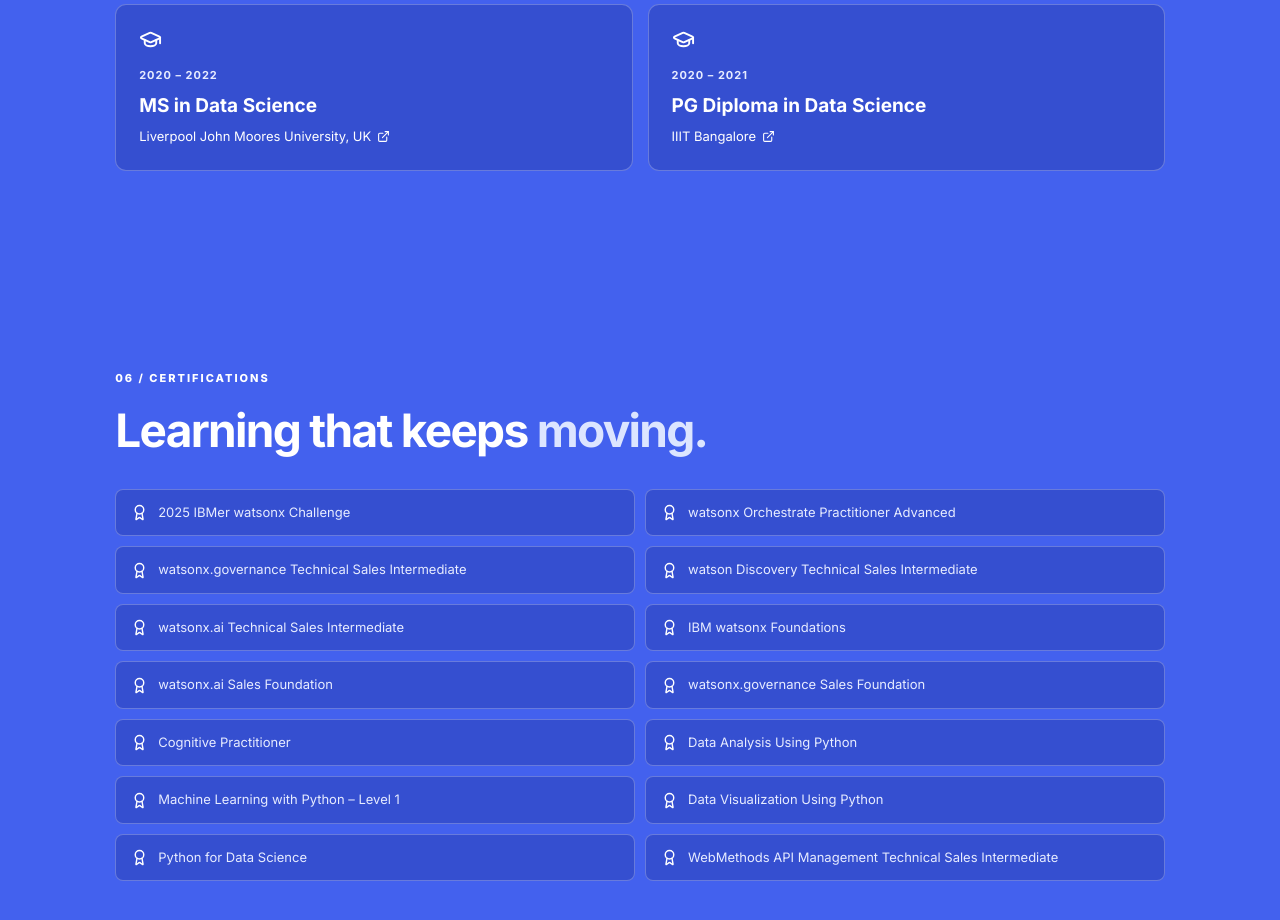
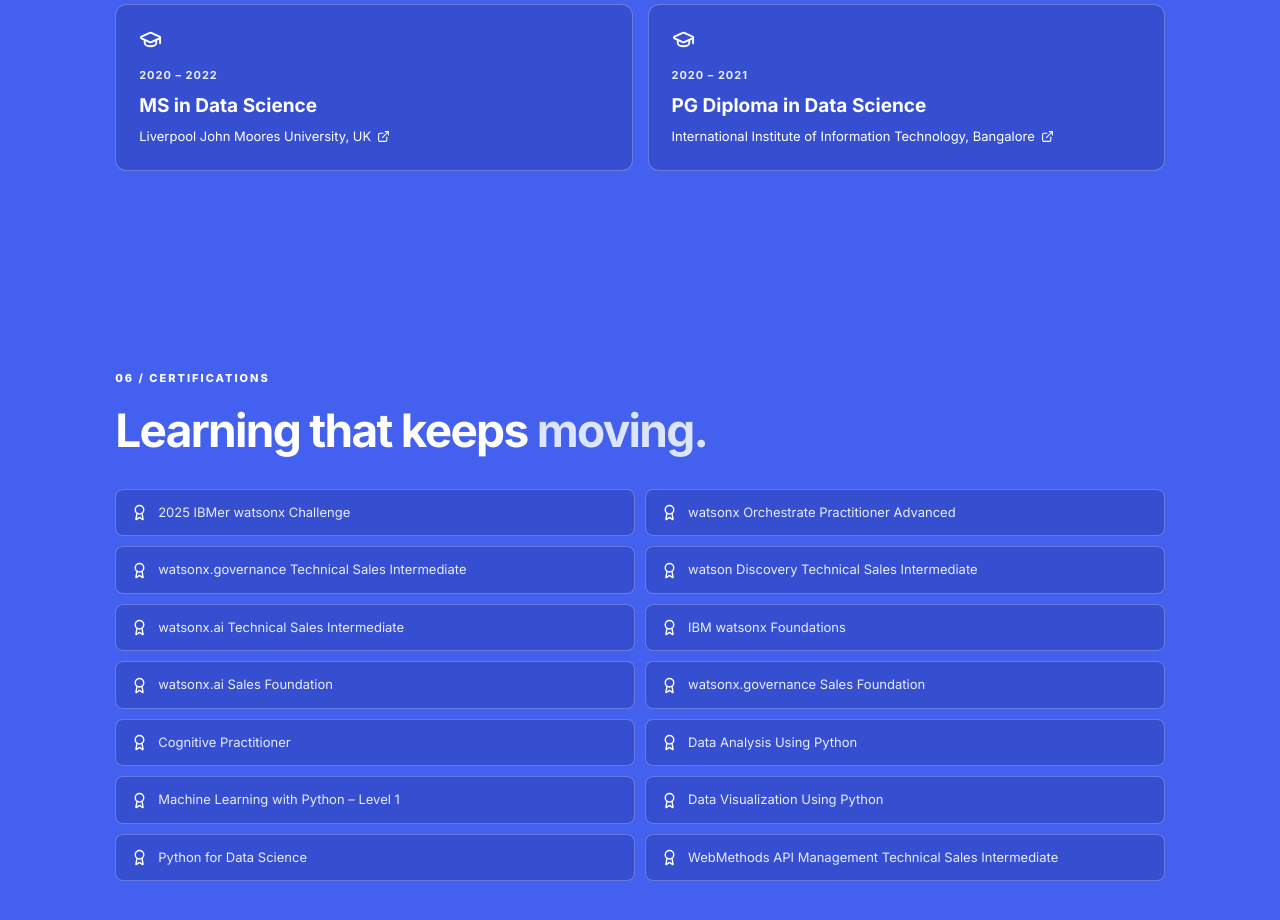
Before and after one commit to aimlwithgautam/aimlwithgautam.github.io, a React (Vite) app in the folder gautam-portfolio/: page / in a window 1280 px wide. Shown: the part 5740-6660 px from the top of the page. Built offline with nearby package versions, Linux system fonts and the light colour scheme.

Commit message:
updated website

```diff
--- a/gautam-portfolio/src/App.jsx
+++ b/gautam-portfolio/src/App.jsx
@@ -155,7 +155,7 @@ const education = [
   },
   {
     degree: "PG Diploma in Data Science",
-    school: "IIIT Bangalore",
+    school: "International Institute of Information Technology, Bangalore",
     period: "2020 – 2021",
     url: "https://www.iiitb.ac.in/"
   }
```
